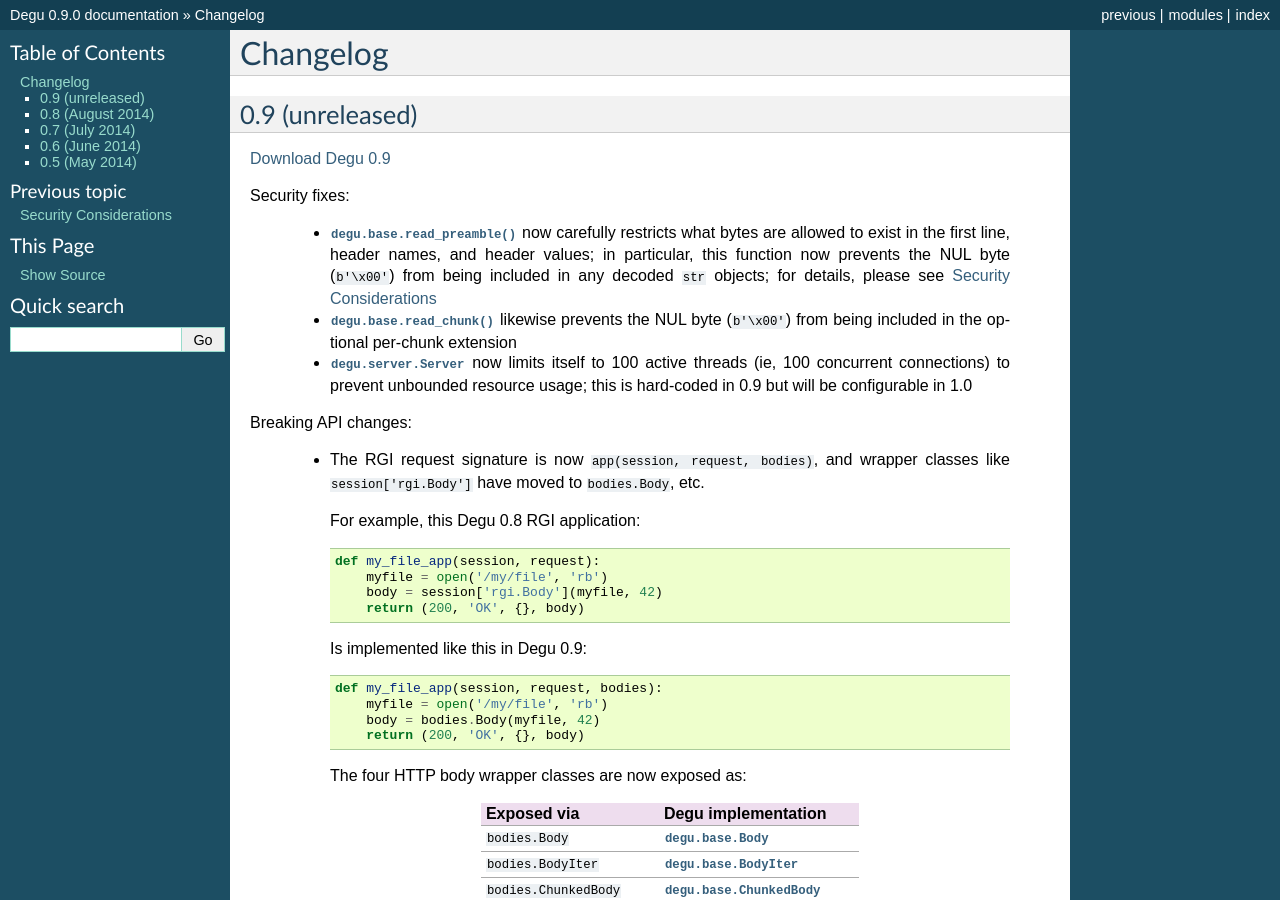
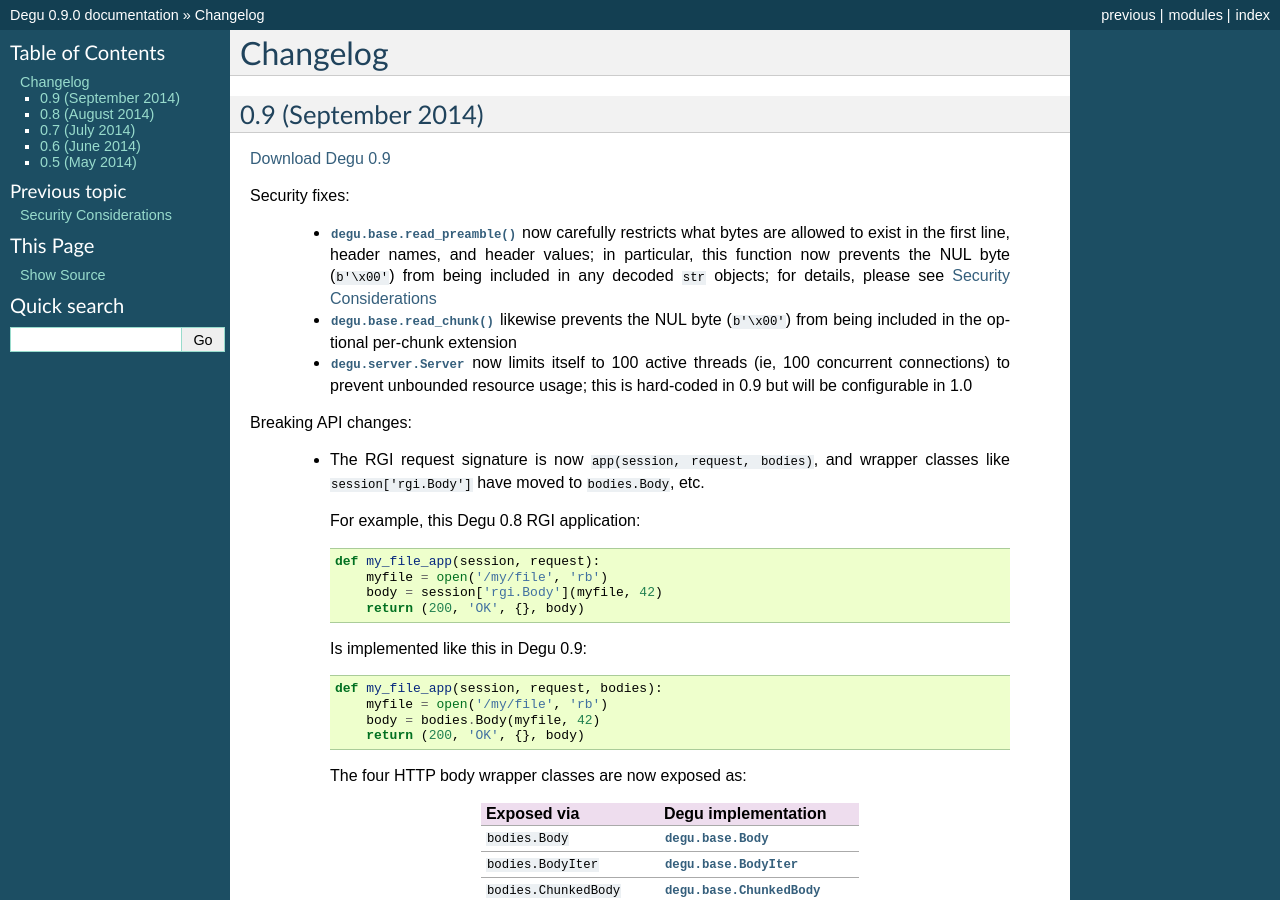
Before and after one commit to json420/degu, a Sphinx documentation site: the page built from doc/changelog.rst, in a window 1280 px wide and 900 px high. Built offline with Sphinx 7.4.7, drawn with Linux system fonts in a browser that asks for light colours.

Commit message:
Release 0.9

```diff
--- a/doc/changelog.rst
+++ b/doc/changelog.rst
@@ -2,8 +2,8 @@ Changelog
 =========
 
 
-0.9 (unreleased)
-----------------
+0.9 (September 2014)
+--------------------
 
 `Download Degu 0.9`_
 
```
